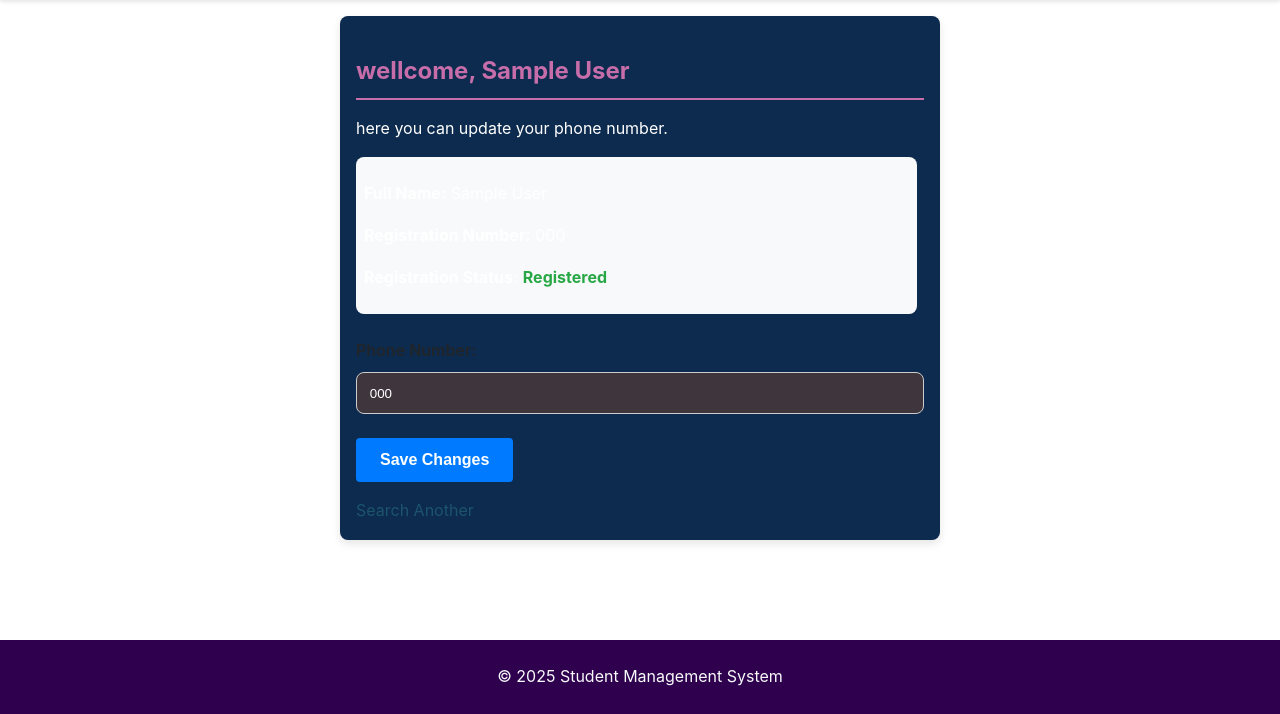
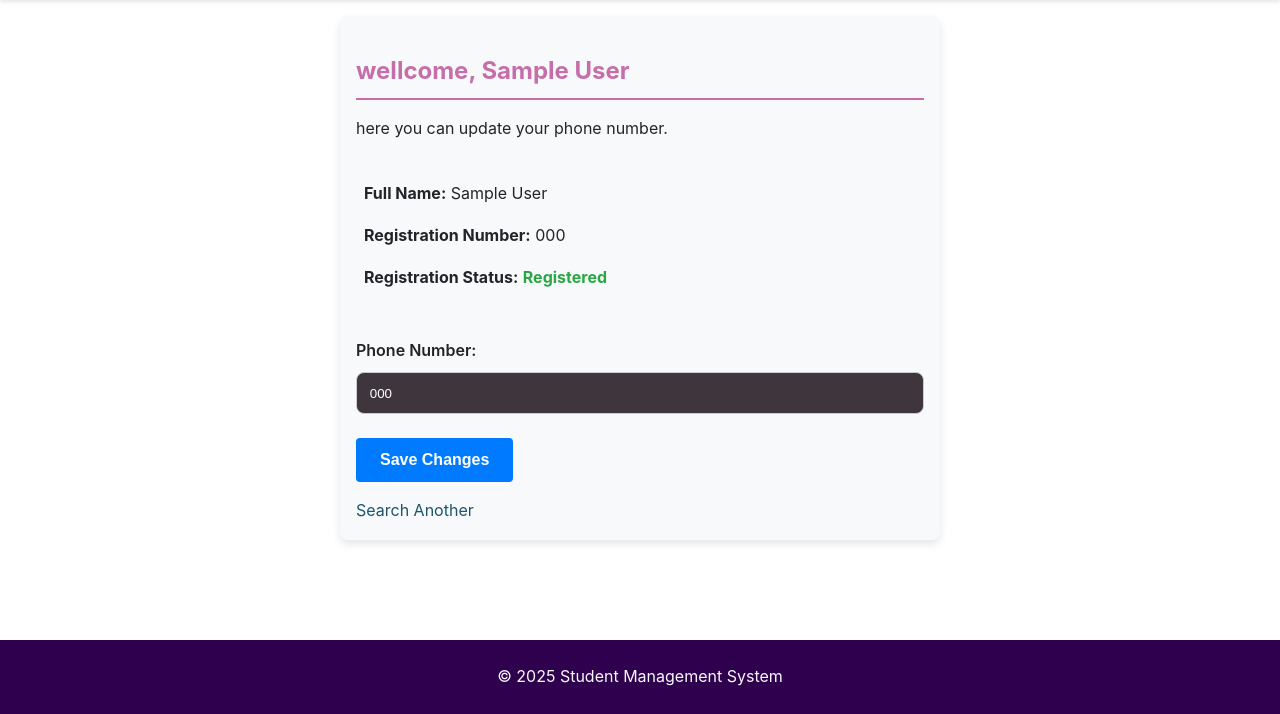
Before and after one commit to Hemedi18/bima-management, a Django app: page /student/1/update/ in a window 1280 px wide. Shown: the part 86-800 px from the top of the page. Run offline with Django 4.2, Linux system fonts and the light colour scheme; tables that the repository leaves empty hold one stand-in row (values such as "Sample post").

Commit message:
adding export button and theme toggler

```diff
--- a/students/static/students/css/styles.css
+++ b/students/static/students/css/styles.css
@@ -359,17 +359,17 @@ td a:hover {
     width: 96%;
     border-radius: 8px;
     margin-bottom: 1.5rem;
-    color: #ffffff;
+    color: var(--primary-text-color);
 }
 .update-container {
     max-width: 600px;
     width: 98%;
     margin: 0 auto; /* Corrected typo */
-    background-color: #0C2B4E;
+    background-color: var(--secondary-bg-color);
     padding: 1rem;
     border-radius: 8px;
     box-shadow: 0 4px 8px rgba(0, 0, 0, 0.1);
-    color: #ffffff;
+    color: var(--primary-text-color);
 }
 
 .back-link {
```
